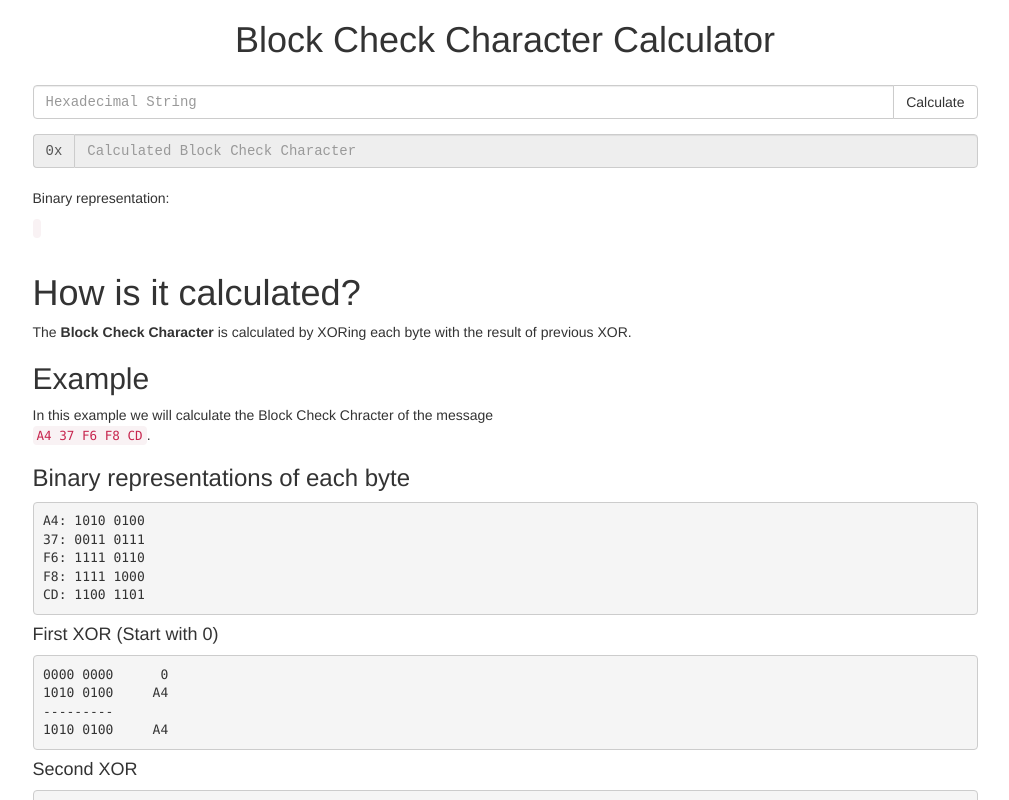
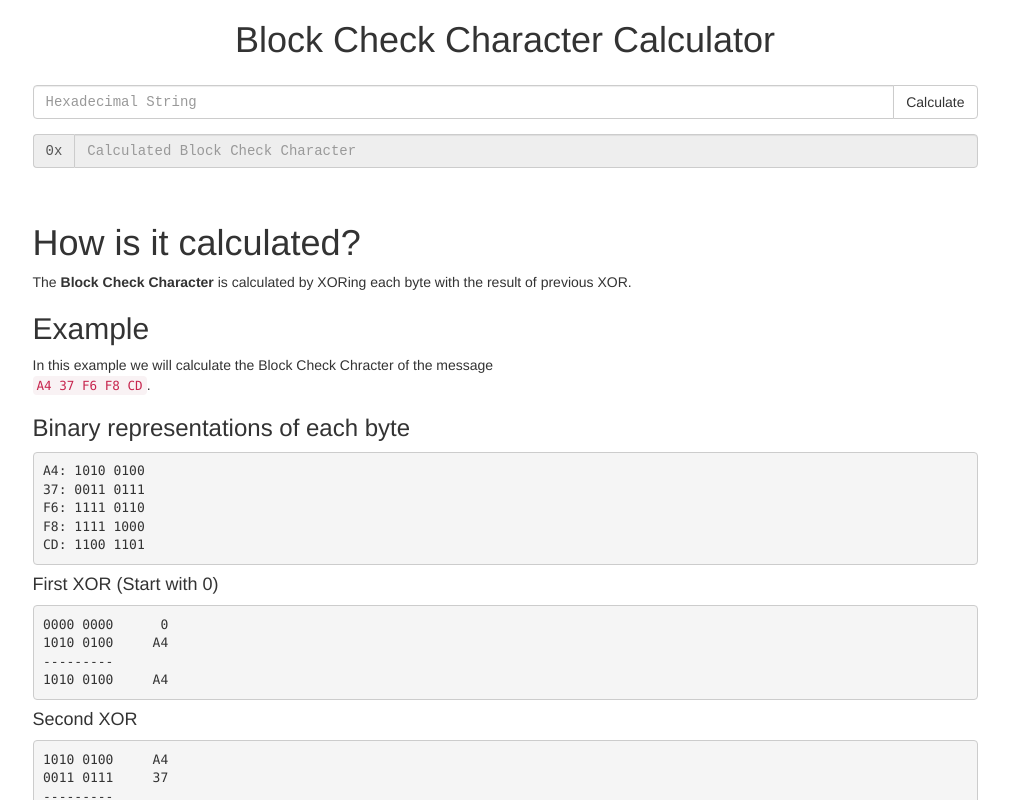
Before and after one commit to beyerleinf/bcc-calculator, an Angular app: page / in a window 1280 px wide. Shown: the top 800 px of the page, without its empty margins (135-1144 px from the left). Built offline with nearby package versions, Linux system fonts and the light colour scheme.

Commit message:
TSLint, Fixed display error of binary representation of bcc

```diff
--- a/package.json
+++ b/package.json
@@ -8,7 +8,7 @@
     "build": "ng build --prod --aot",
     "test": "ng test -cc",
     "codecov": "codecov -f coverage/*.json",
-    "tslint": "node_modules/.bin/tslint --type-check --project ./",
+    "tslint": "node_modules/.bin/tslint --project ./",
     "e2e": "ng e2e",
     "doc": "./node_modules/.bin/compodoc -p tsconfig.json -d docs"
   },
--- a/src/app/components/app/app.component.html
+++ b/src/app/components/app/app.component.html
@@ -27,7 +27,9 @@
         <input type="text" readonly class="form-control" value="{{bccVal}}" placeholder="Calculated Block Check Character" aria-describedby="hex-addon">
       </div>
       <br>
-      <p>Binary representation: </p><code>{{bccBinary}}</code>
+      <div *ngIf="bccBinary">
+        <p>Binary representation: </p><code>{{bccBinary}}</code>
+      </div>
     </div>
   </div>
 
--- a/tslint.json
+++ b/tslint.json
@@ -136,9 +136,6 @@
     "use-pipe-transform-interface": true,
     "component-class-suffix": true,
     "directive-class-suffix": true,
-    "no-access-missing-member": true,
-    "templates-use-public": true,
-    "invoke-injectable": true,
     "cyclomatic-complexity": [true, 10]
   }
 }
```
